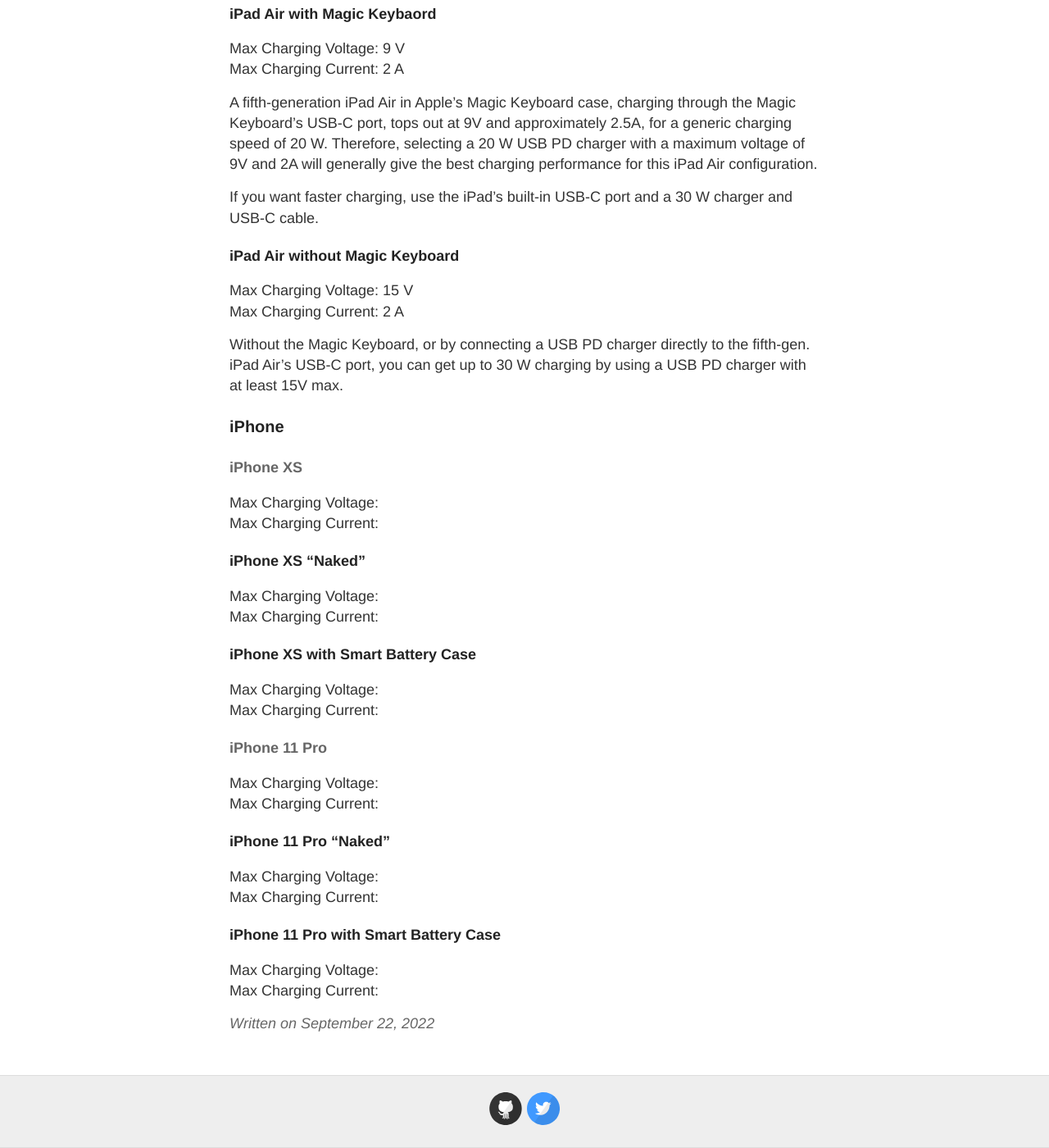
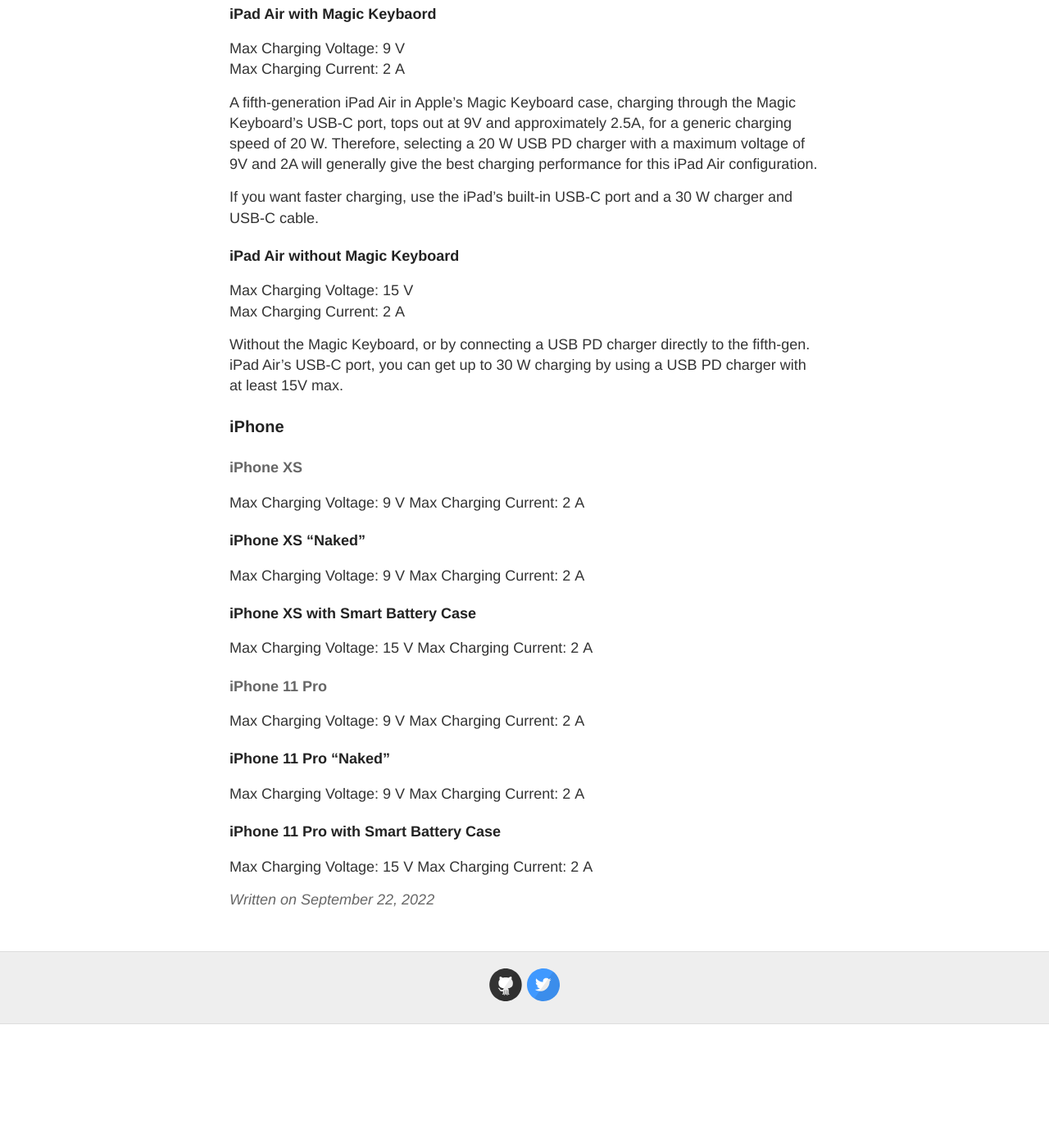
Before and after one commit to bpburns/bpburns.github.io, a Jekyll site: the page built from _posts/2022-09-22-2.md, in a window 1280 px wide and 1400 px high, scrolled down 2149 px. Shown: the whole window at 82% size. Built offline with Jekyll 4.4.1, drawn with Linux system fonts in a browser that asks for light colours; after the commit the page ends 3398 px from its top, so only the background shows below that.

Commit message:
Fill in some blanks.

```diff
--- a/_posts/2022-09-22-2.md
+++ b/_posts/2022-09-22-2.md
@@ -106,8 +106,8 @@
 
 ##### iPad Air with Magic Keybaord
 
-Max Charging Voltage: 9 V
-Max Charging Current: 2 A
+Max Charging Voltage: 9&nbsp;V
+Max Charging Current: 2&nbsp;A
 
 A fifth-generation iPad Air in Apple's Magic Keyboard case, charging
 through the Magic Keyboard's USB-C port, tops out at 9V and
@@ -121,8 +121,8 @@
 
 ##### iPad Air without Magic Keyboard
 
-Max Charging Voltage: 15 V
-Max Charging Current: 2 A
+Max Charging Voltage: 15&nbsp;V
+Max Charging Current: 2&nbsp;A
 
 Without the Magic Keyboard, or by connecting a USB PD charger directly
 to the fifth-gen. iPad Air's USB-C port, you can get up to 30&nbsp;W charging
@@ -132,30 +132,30 @@
 
 #### iPhone XS
 
-Max Charging Voltage:
-Max Charging Current:
+Max Charging Voltage:  9&nbsp;V
+Max Charging Current:  2&nbsp;A
 
 ##### iPhone XS "Naked"
 
-Max Charging Voltage:
-Max Charging Current:
+Max Charging Voltage:  9&nbsp;V
+Max Charging Current:  2&nbsp;A
 
 ##### iPhone XS with Smart Battery Case
 
-Max Charging Voltage:
-Max Charging Current:
+Max Charging Voltage:  15&nbsp;V
+Max Charging Current:  2&nbsp;A
 
 #### iPhone 11 Pro
 
-Max Charging Voltage:
-Max Charging Current:
+Max Charging Voltage:  9&nbsp;V
+Max Charging Current:  2&nbsp;A
 
 ##### iPhone 11 Pro "Naked"
 
-Max Charging Voltage:
-Max Charging Current:
+Max Charging Voltage:  9&nbsp;V
+Max Charging Current:  2&nbsp;A
 
 ##### iPhone 11 Pro with Smart Battery Case
 
-Max Charging Voltage:
-Max Charging Current:
+Max Charging Voltage:  15&nbsp;V
+Max Charging Current:  2&nbsp;A
```
